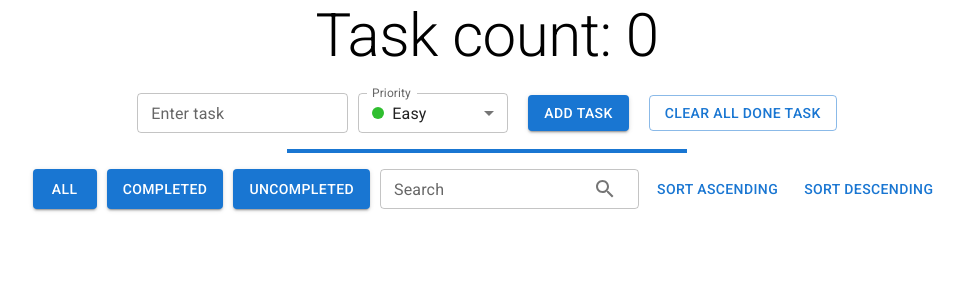
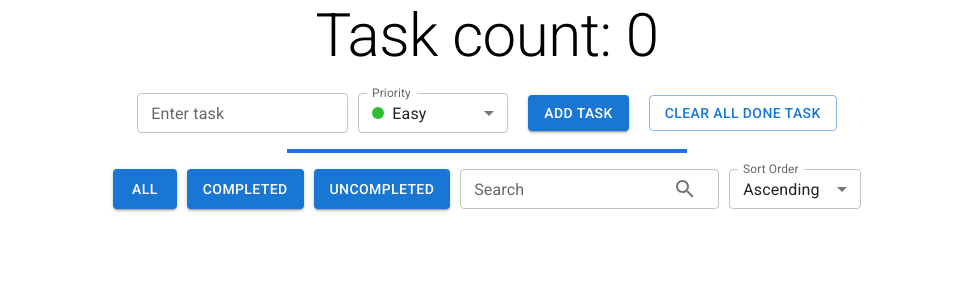
Before and after one commit to kittensgit/my-todo, a React (Create React App) app: page / in a window 1280 px wide. Shown: the top 300 px of the page, without its empty margins (153-1117 px from the left). Built offline with nearby package versions, Linux system fonts and the light colour scheme.

Commit message:
refactoring

```diff
--- a/src/App.jsx
+++ b/src/App.jsx
@@ -122,6 +122,7 @@ const App = () => {
                     priorities.indexOf(a.priority)
                 );
             }
+            return 0; // Добавляем возврат 0 для случая, когда sortOrder не равен 'asc' или 'desc'
         });
     };
 
@@ -164,6 +165,7 @@ const App = () => {
                 setFilter={setFilter}
                 searchText={searchText}
                 setSearchText={setSearchText}
+                sortOrder={sortOrder}
                 setSortOrder={setSortOrder}
             />
 
--- a/src/components/FilterTodo.jsx
+++ b/src/components/FilterTodo.jsx
@@ -1,10 +1,25 @@
 import React from 'react';
 import SearchTodo from './SearchTodo';
 import { Box, Button } from '@mui/material';
+import SortTodo from './SortTodo';
 
-const FilterTodo = ({ setFilter, searchText, setSearchText, setSortOrder }) => {
+const FilterTodo = ({
+    setFilter,
+    searchText,
+    setSearchText,
+    sortOrder,
+    setSortOrder,
+}) => {
     return (
-        <Box mt={2} sx={{ display: 'flex', gap: '10px' }}>
+        <Box
+            mt={2}
+            sx={{
+                display: 'flex',
+                gap: '10px',
+                marginLeft: '20px',
+                marginRight: '20px',
+            }}
+        >
             <Button
                 variant="contained"
                 onClick={() => {
@@ -30,10 +45,8 @@ const FilterTodo = ({ setFilter, searchText, setSearchText, setSortOrder }) => {
                 Uncompleted
             </Button>
             <SearchTodo searchText={searchText} setSearchText={setSearchText} />
-            <Button onClick={() => setSortOrder('asc')}>sort ascending</Button>
-            <Button onClick={() => setSortOrder('desc')}>
-                sort descending
-            </Button>
+
+            <SortTodo sortOrder={sortOrder} setSortOrder={setSortOrder} />
         </Box>
     );
 };
--- /dev/null
+++ b/src/components/SortTodo.jsx
@@ -0,0 +1,26 @@
+import React from 'react';
+import { FormControl, InputLabel, MenuItem, Select } from '@mui/material';
+
+const SortTodo = ({ sortOrder, setSortOrder }) => {
+    const handleSortOrderChange = (e) => {
+        setSortOrder(e.target.value);
+    };
+    return (
+        <FormControl>
+            <InputLabel htmlFor="sortOrderSelect">Sort Order</InputLabel>
+            <Select
+                label="Sort Order"
+                id="sortOrderSelect"
+                value={sortOrder}
+                onChange={handleSortOrderChange}
+                size="small"
+                sx={{ width: '132px' }}
+            >
+                <MenuItem value="asc">Ascending</MenuItem>
+                <MenuItem value="desc">Descending</MenuItem>
+            </Select>
+        </FormControl>
+    );
+};
+
+export default SortTodo;
```
